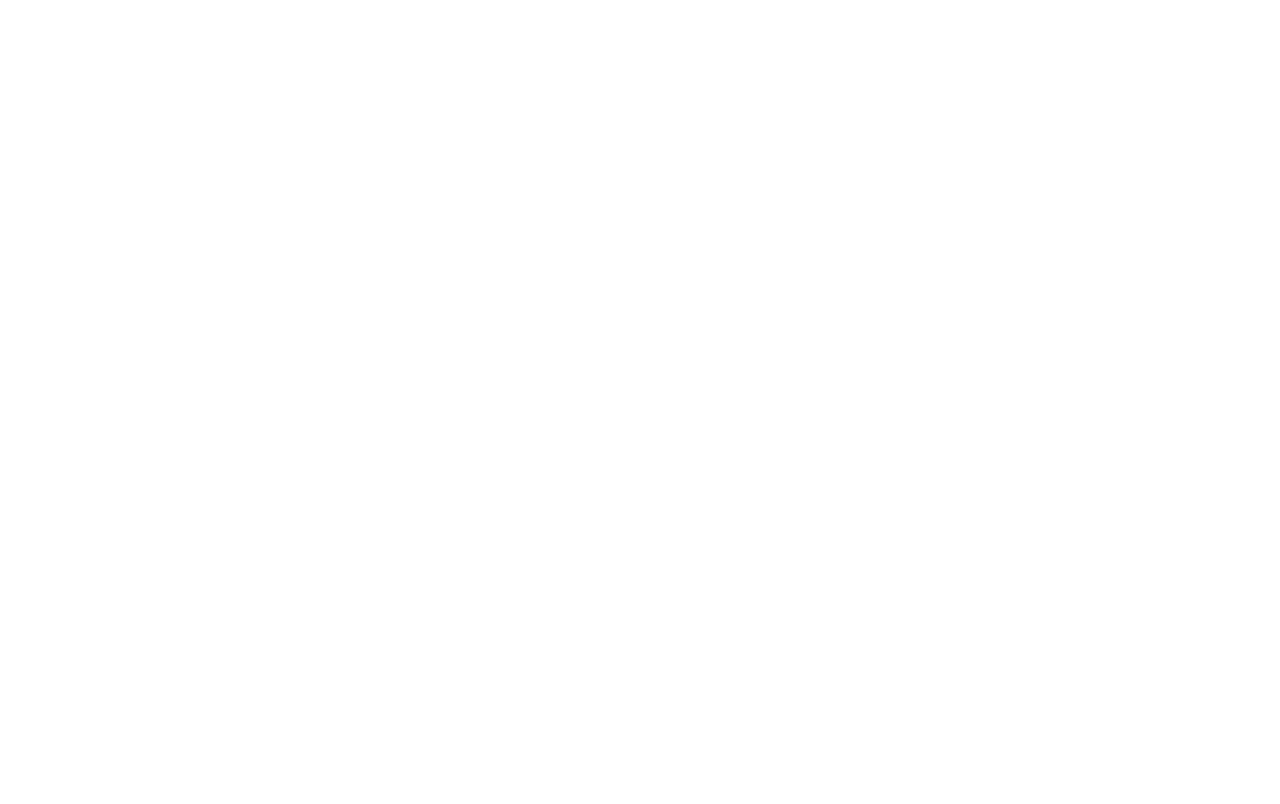
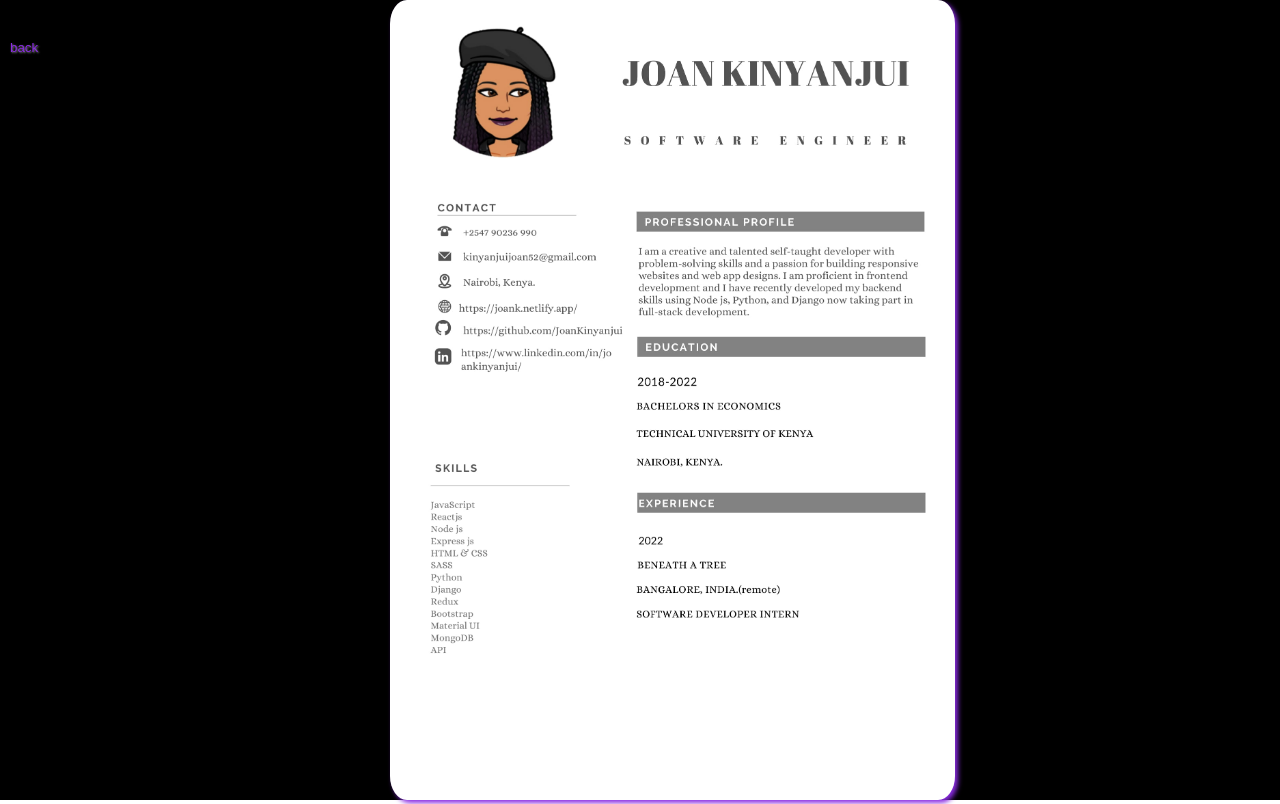
Before and after one commit to JoanKinyanjui/Kinyanjui, a React (Create React App) app: page /Resume in a window 1280 px wide. Before the commit this address had no page. Built offline with nearby package versions, Linux system fonts and the light colour scheme; a web font is replaced by a local one.

Commit message:
aaching cv

```diff
--- a/src/App.css
+++ b/src/App.css
@@ -2,3 +2,19 @@
   padding: 0;
   margin: 0;
 }
+
+.Resume{
+  width: 100vw;
+  height:100vh;
+  background-color: black;
+  text-align: center;
+}
+.resume-img{
+  width: max-content;
+  margin-top: 3rem;
+  height: 100vh;
+  margin: auto;
+  box-shadow: 3px 3px 5px blueviolet;
+  border-radius: 3%;
+  background-color: black;
+}
--- a/src/App.js
+++ b/src/App.js
@@ -12,6 +12,7 @@
 import Post from './Components/Blog/Posts';
 import SinglePost from './Components/Blog/SinglePost/SinglePost';
 import All from './Components/All';
+import Resume from './Components/Resume';
 
 
 function App() {
@@ -24,6 +25,7 @@
       <Routes>
 
         <Route exact path='/' element={<All />} />
+        <Route exact path='/Resume' element={<Resume />} />
         <Route exact path='/BlogLayout'  element={<BlogLayout />}/>
         <Route exact path='/single' element={<Single />} />
 
--- a/src/Components/About/About.js
+++ b/src/Components/About/About.js
@@ -38,14 +38,22 @@
 <li class="skills">BootStrap</li>
 </ul>
 </div>
-<Link to='/BlogLayout'><Button style={{
+{/* <Link to='/BlogLayout'><Button style={{
        color:'gray',
       margin:'auto',
       padding:'2px 30px',
        borderRadius:'12px',
        backgroundColor:'blueviolet',
        color:'black',
-       border:'none'}}>Visit My Blog</Button></Link>
+       border:'none'}}> My Blog</Button></Link> */}
+       <Link to='/Resume'><Button style={{
+       color:'gray',
+       margin:'auto',
+       padding:'2px 30px',
+       borderRadius:'12px',
+       backgroundColor:'blueviolet',
+       color:'black',
+       border:'none'}}> My CV</Button></Link>
         </p>
       </div>
     </div>
--- a/src/Components/Blog/Container2.js
+++ b/src/Components/Blog/Container2.js
@@ -6,7 +6,7 @@
       <div className='Container2'>
       <h5>ABOUT ME</h5>
       <div className='myFlex'>
-      <img className='aboutme-img' src='/Images/22.jpeg'/>
+      <img className='aboutme-img' src='/Images/recent.jpeg'/>
       <p>I'm Joan Kinyanjui, I sometimes enjoy writing  about my everyday experiences concernig life,style,travel and tech.  </p>
 
       <div className='categories'>
--- a/src/Components/Blog/Topbar/Topbar.css
+++ b/src/Components/Blog/Topbar/Topbar.css
@@ -9,8 +9,9 @@
     float: left;
     flex: 70%;
     text-align: right;
-    line-height: 5rem;
+    line-height: 6rem;
     margin-right: 1rem;
+    font-size: 12px;
 }
 .another-nav{
     float: right;
--- /dev/null
+++ b/src/Components/Resume.js
@@ -0,0 +1,17 @@
+import React from 'react';
+import '../App.css';
+import { useNavigate } from 'react-router-dom';
+
+function Resume() {
+  const navigate = useNavigate();
+  return (
+    <div className='Resume'>
+     <div className='goBack'>
+        <button onClick={() => navigate(-1)} className='goback-button'> back</button>
+    </div>
+        <img  src='/Images/cv-2022-1.jpg' className='resume-img'/>
+    </div>
+  )
+}
+
+export default Resume
```
Also changed, not shown: public/Images/cv-2022-1.jpg (added), public/Images/recent.jpeg (added).
